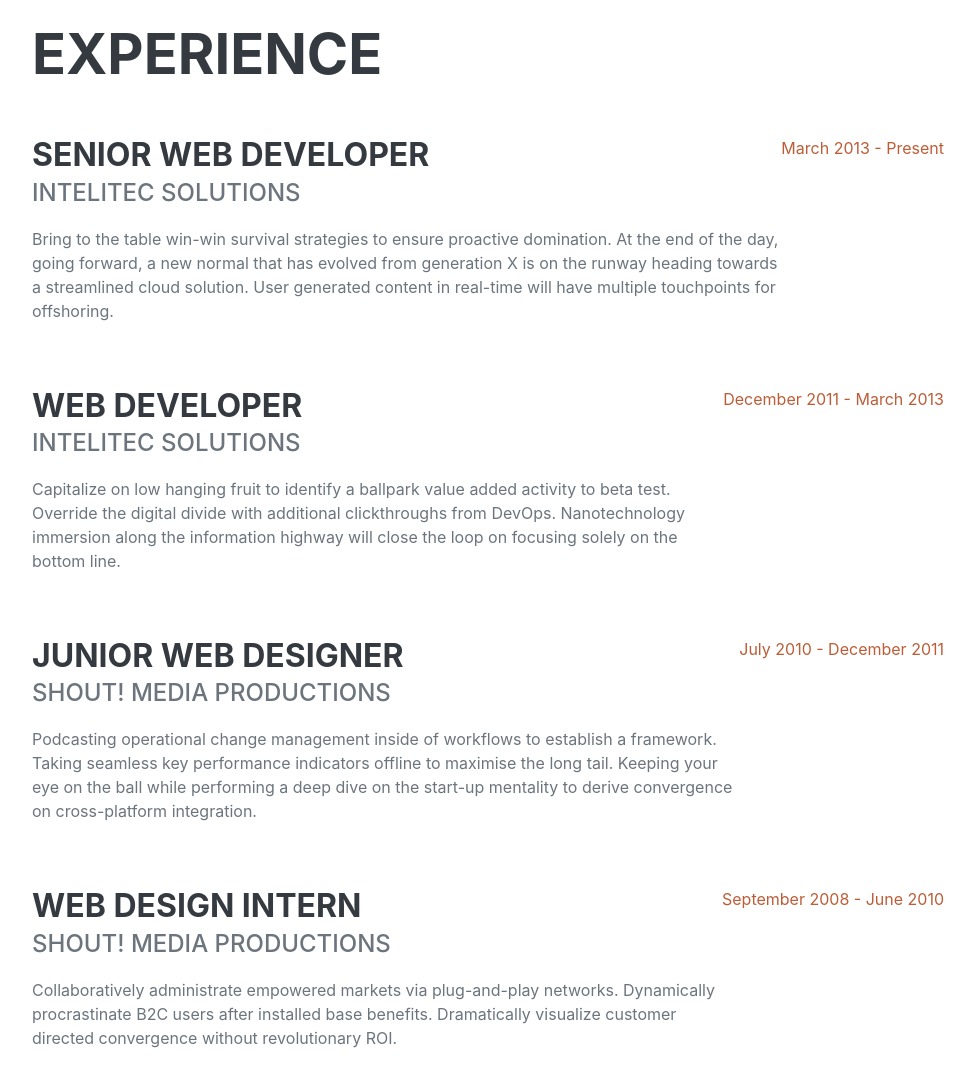
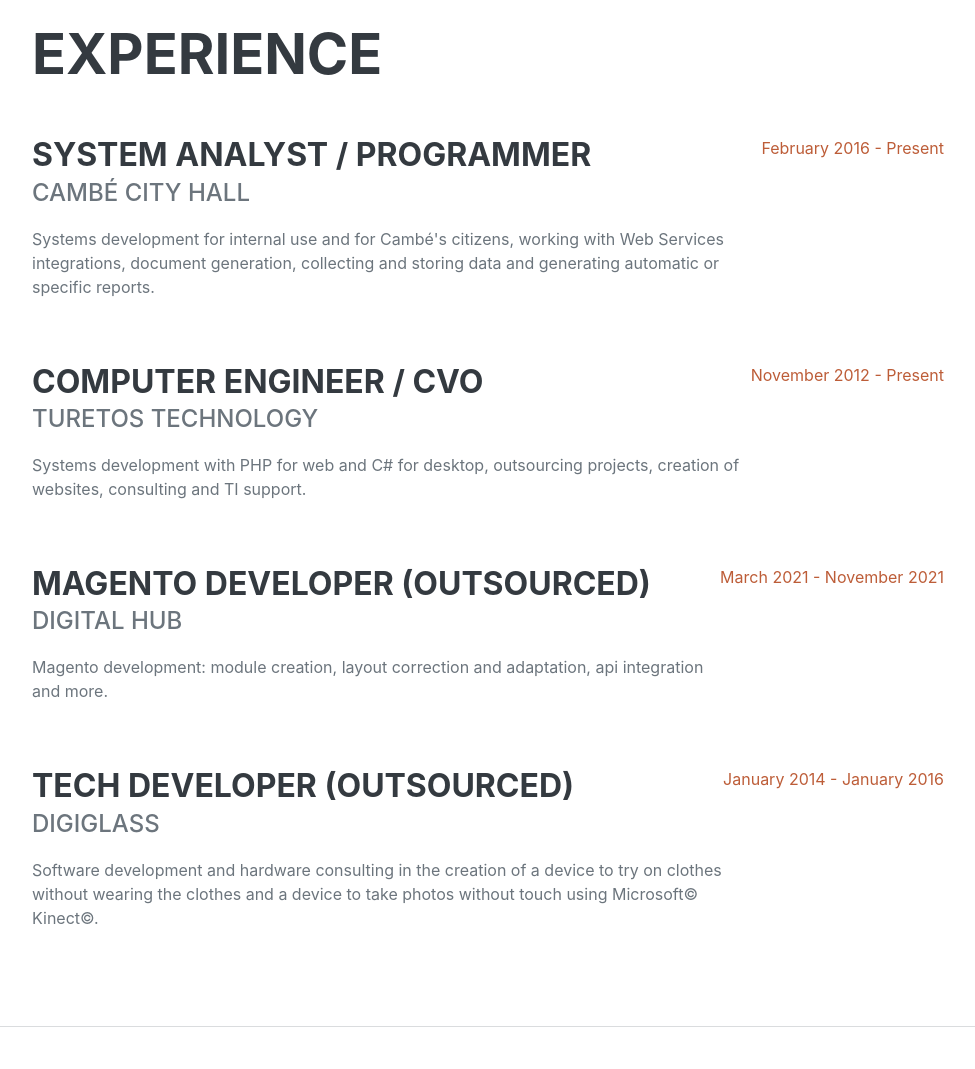
Before and after one commit to athosbes/athosbes.github.io, a plain HTML site: page index.html in a window 1280 px wide. Shown: the part 860-1929 px from the top of the page, without its empty margins (288-1263 px from the left). Drawn offline with nearby package versions, Linux system fonts and the light colour scheme; a web font is replaced by a local one.

Commit message:
Insert Data

```diff
--- a/index.html
+++ b/index.html
@@ -63,35 +63,41 @@
                     <h2 class="mb-5">Experience</h2>
                     <div class="d-flex flex-column flex-md-row justify-content-between mb-5">
                         <div class="flex-grow-1">
-                            <h3 class="mb-0">Senior Web Developer</h3>
-                            <div class="subheading mb-3">Intelitec Solutions</div>
-                            <p>Bring to the table win-win survival strategies to ensure proactive domination. At the end of the day, going forward, a new normal that has evolved from generation X is on the runway heading towards a streamlined cloud solution. User generated content in real-time will have multiple touchpoints for offshoring.</p>
+                            <h3 class="mb-0">System Analyst / Programmer</h3>
+                            <div class="subheading mb-3">Cambé City Hall</div>
+                            <p>Systems development for internal use and for Cambé's citizens,
+                                working with Web Services integrations, document generation,
+                                collecting and storing data and generating automatic or specific reports.</p>
                         </div>
-                        <div class="flex-shrink-0"><span class="text-primary">March 2013 - Present</span></div>
+                        <div class="flex-shrink-0"><span class="text-primary">February 2016 - Present</span></div>
                     </div>
                     <div class="d-flex flex-column flex-md-row justify-content-between mb-5">
                         <div class="flex-grow-1">
-                            <h3 class="mb-0">Web Developer</h3>
-                            <div class="subheading mb-3">Intelitec Solutions</div>
-                            <p>Capitalize on low hanging fruit to identify a ballpark value added activity to beta test. Override the digital divide with additional clickthroughs from DevOps. Nanotechnology immersion along the information highway will close the loop on focusing solely on the bottom line.</p>
+                            <h3 class="mb-0">Computer Engineer / CVO</h3>
+                            <div class="subheading mb-3">Turetos Technology</div>
+                            <p>Systems development with PHP for web and C# for desktop,
+                                outsourcing projects, creation of websites, consulting and TI support.</p>
                         </div>
-                        <div class="flex-shrink-0"><span class="text-primary">December 2011 - March 2013</span></div>
+                        <div class="flex-shrink-0"><span class="text-primary">November 2012 - Present</span></div>
                     </div>
                     <div class="d-flex flex-column flex-md-row justify-content-between mb-5">
                         <div class="flex-grow-1">
-                            <h3 class="mb-0">Junior Web Designer</h3>
-                            <div class="subheading mb-3">Shout! Media Productions</div>
-                            <p>Podcasting operational change management inside of workflows to establish a framework. Taking seamless key performance indicators offline to maximise the long tail. Keeping your eye on the ball while performing a deep dive on the start-up mentality to derive convergence on cross-platform integration.</p>
+                            <h3 class="mb-0">Magento Developer (Outsourced)</h3>
+                            <div class="subheading mb-3">Digital Hub</div>
+                            <p>Magento development: module creation, layout correction and adaptation,
+                                api integration and more.</p>
                         </div>
-                        <div class="flex-shrink-0"><span class="text-primary">July 2010 - December 2011</span></div>
+                        <div class="flex-shrink-0"><span class="text-primary">March 2021 - November 2021</span></div>
                     </div>
                     <div class="d-flex flex-column flex-md-row justify-content-between">
                         <div class="flex-grow-1">
-                            <h3 class="mb-0">Web Design Intern</h3>
-                            <div class="subheading mb-3">Shout! Media Productions</div>
-                            <p>Collaboratively administrate empowered markets via plug-and-play networks. Dynamically procrastinate B2C users after installed base benefits. Dramatically visualize customer directed convergence without revolutionary ROI.</p>
+                            <h3 class="mb-0">Tech Developer (Outsourced)</h3>
+                            <div class="subheading mb-3">Digiglass</div>
+                            <p>Software development and hardware consulting in the creation of a device to
+                                try on clothes without wearing the clothes and a device to take photos without
+                                touch using Microsoft© Kinect©.</p>
                         </div>
-                        <div class="flex-shrink-0"><span class="text-primary">September 2008 - June 2010</span></div>
+                        <div class="flex-shrink-0"><span class="text-primary">January 2014 - January 2016</span></div>
                     </div>
                 </div>
             </section>
@@ -102,20 +108,19 @@
                     <h2 class="mb-5">Education</h2>
                     <div class="d-flex flex-column flex-md-row justify-content-between mb-5">
                         <div class="flex-grow-1">
-                            <h3 class="mb-0">University of Colorado Boulder</h3>
+                            <h3 class="mb-0">Unopar</h3>
                             <div class="subheading mb-3">Bachelor of Science</div>
-                            <div>Computer Science - Web Development Track</div>
-                            <p>GPA: 3.23</p>
+                            <div>Computer Engineering</div>
                         </div>
-                        <div class="flex-shrink-0"><span class="text-primary">August 2006 - May 2010</span></div>
+                        <div class="flex-shrink-0"><span class="text-primary">January 2008 - December 2012</span></div>
                     </div>
                     <div class="d-flex flex-column flex-md-row justify-content-between">
                         <div class="flex-grow-1">
-                            <h3 class="mb-0">James Buchanan High School</h3>
-                            <div class="subheading mb-3">Technology Magnet Program</div>
-                            <p>GPA: 3.56</p>
+                            <h3 class="mb-0">Unyleya</h3>
+                            <div class="subheading mb-3">Post Graduation in Forensic Expertise applied  to
+                                Computer Science</div>
                         </div>
-                        <div class="flex-shrink-0"><span class="text-primary">August 2002 - May 2006</span></div>
+                        <div class="flex-shrink-0"><span class="text-primary">December 2019 - Present</span></div>
                     </div>
                 </div>
             </section>
@@ -163,7 +168,7 @@
             <hr class="m-0" />
             <!-- Interests-->
             <section class="resume-section" id="interests">
-                <div class="resume-section-content">
+                <div class="resume-section-content" style="display: none;">
                     <h2 class="mb-5">Interests</h2>
                     <p>Apart from being a web developer, I enjoy most of my time being outdoors. In the winter, I am an avid skier and novice ice climber. During the warmer months here in Colorado, I enjoy mountain biking, free climbing, and kayaking.</p>
                     <p class="mb-0">When forced indoors, I follow a number of sci-fi and fantasy genre movies and television shows, I am an aspiring chef, and I spend a large amount of my free time exploring the latest technology advancements in the front-end web development world.</p>
@@ -174,7 +179,7 @@
             <section class="resume-section" id="awards">
                 <div class="resume-section-content">
                     <h2 class="mb-5">Awards & Certifications</h2>
-                    <ul class="fa-ul mb-0">
+                    <ul class="fa-ul mb-0" style="display: none;">
                         <li>
                             <span class="fa-li"><i class="fas fa-trophy text-warning"></i></span>
                             Google Analytics Certified Developer
```
